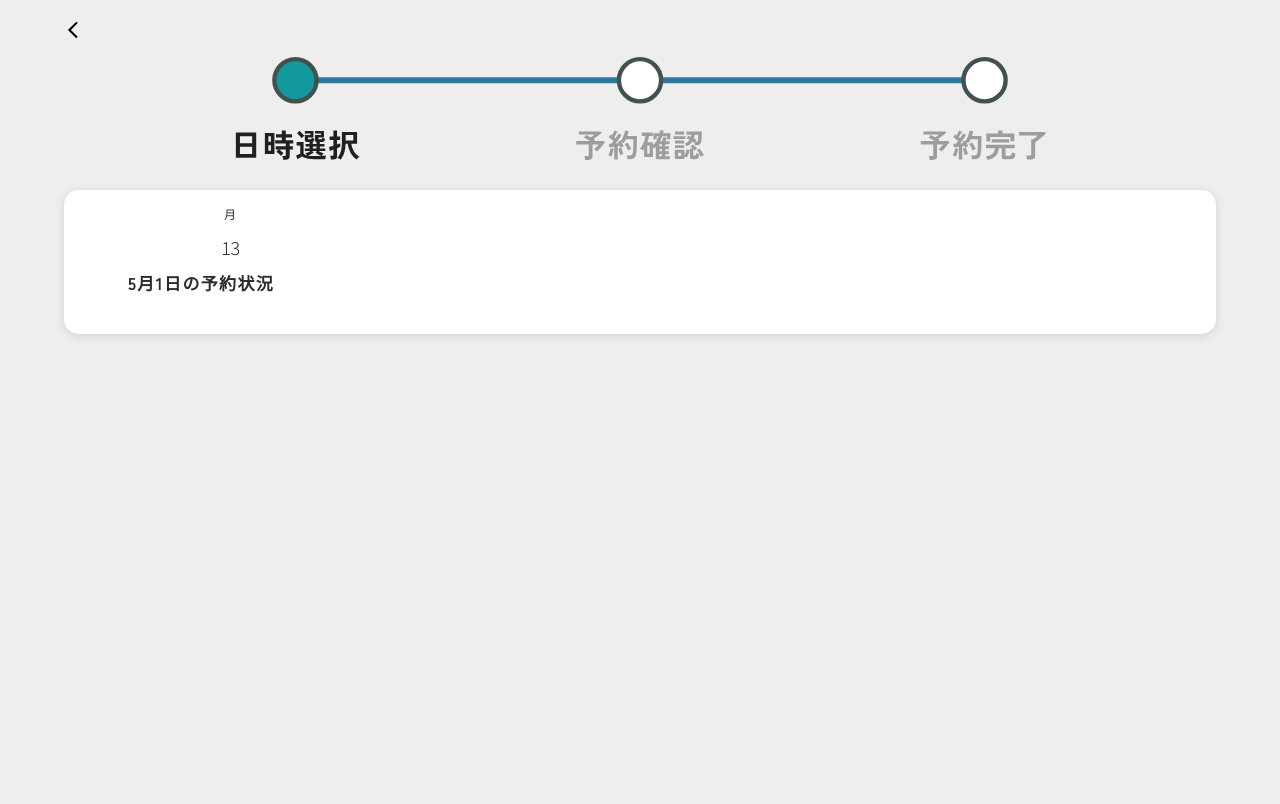
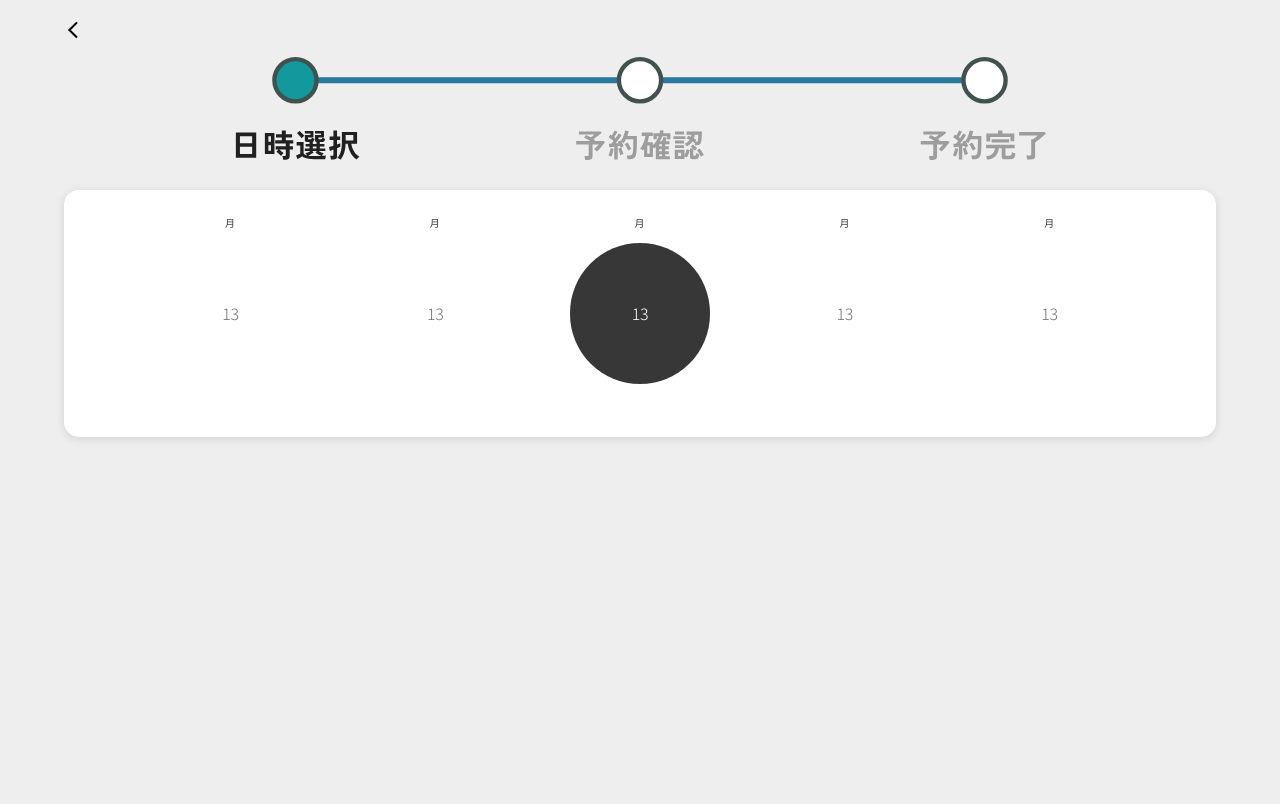
Before and after one commit to koppepan3/booking, a PHP site: page /details.php?date=1 in a window 1280 px wide. Shown: the part 46-850 px from the top of the page. Run offline with PHP 8.4, Linux system fonts and the light colour scheme; the visitor is signed in with stand-in values (Sample User, id 1); data that the repository does not hold is empty.

Commit message:
[開発版]デザイン微調整

```diff
--- a/details.css
+++ b/details.css
@@ -28,35 +28,65 @@
 }
 
 #dates_selector{
-    width: 20%;
+    width: 100%;
     text-align: center;
-    margin: 0 0 10px;
+    margin: 0 0 35px;
+    display: flex;
+}
+
+.date_select{
+    width:20%;
+    text-align: center;
 }
 
 .date_select h4{
     font-family: 'Noto Sans JP';
     font-style: normal;
     font-weight: 300;
-    font-size: 12px;
+    font-size: 10px;
     line-height: 100%;
     letter-spacing: 0.08em;
-    color: #2A2A2A;
-    margin:0;
+    color: #373737;
+    margin:10px 0 0;
+}
+
+.date_holder{
+    height: 11vw;
+    width: 11vw;
+    border-radius: 100px;
+    border: none;
+    margin: 15px 2.5vw 0;
+    position: relative;
+}
+
+.date_select_today{
+    .date_holder{
+        background-color:#373737;
+    }
+
+    h3{
+        color: white !important;
+    }
 }
 
 .date_select h3{
     font-family: 'Noto Sans JP';
     font-style: normal;
     font-weight: 300;
-    font-size: 18px;
+    font-size: 16px;
     line-height: 100%;
     letter-spacing: -0.02em;
-    color: #2A2A2A;
-    margin:18px 0;
+    color: #737373;
+    position: absolute;
+    top: 5.5vw;
+    left: 5.5vw;
+    transform: translate(-50%,-50%);
+    text-align: center;
+    margin: 0;
 }
 
 .ticket{
-    border-top: 1.5px #969696 solid;
+    border-top: 1px #b5b5b5 solid;
     position: relative;
     height: 74px;
     margin: 0px;
@@ -65,7 +95,7 @@
 
 .ticket_left{
     position: absolute;
-    left: 10px;
+    left: 15px;
     top: 37px;
     transform: translateY(-50%);
 }
@@ -93,7 +123,7 @@
     font-family: 'Noto Sans JP';
     font-style: normal;
     font-weight: 700;
-    font-size: 15px;
+    font-size: 14px;
     line-height: 100%;
     letter-spacing: 0.08em;
     color: #11999E;
--- a/details.php
+++ b/details.php
@@ -48,8 +48,13 @@ if($date == 32){
             <a href="index.php"><h1 id="backToTop"></h1></a>
             <img id="statusBar" src="file/statusBar_1.svg">
             <div class="content"id="content_1">
-                <div id="dates_selector"><div class="date_select"><h4>月</h4><h3>13</h3></div></div>
-                <h1><?php echo $MonthDate; ?>の予約状況</h1>
+                <div id="dates_selector">
+                    <div class="date_select"><h4>月</h4><div class="date_holder"><h3>13</h3></div></div>
+                    <div class="date_select"><h4>月</h4><div class="date_holder"><h3>13</h3></div></div>
+                    <div class="date_select date_select_today"><h4>月</h4><div class="date_holder"><h3>13</h3></div></div>
+                    <div class="date_select"><h4>月</h4><div class="date_holder"><h3>13</h3></div></div>
+                    <div class="date_select"><h4>月</h4><div class="date_holder"><h3>13</h3></div></div>
+                </div>
                 <div id="ticket_list">
                 </div>
             </div>
--- a/loginform.php
+++ b/loginform.php
@@ -4,7 +4,6 @@ if (isset($_SESSION['user_id'])) {//ログインしているとき
     header("Location:index.php");
 } else {//ログインしていない時
 }
-include('dbconnect.php');
 ?>
 <!DOCTYPE html>
 <html>
@@ -28,13 +27,12 @@ include('dbconnect.php');
                 <a href="index.php"><h1>駐輪場予約サイト</h1></a>
         </header>
         <div id="contents">
-            <div class="content1">
+            <div class="content">
                 <h1>予約システムログイン</h1>
                 <form action="login.php" method="post">
                     <div id="select_holder" class="holder">
-
                         <label>
-                            HR・部活<?php echo "sfdsdf";?>
+                            HR・部活
                             <select name="user" required>
                                 <option value="2">11HR</option>
                                 <option value="3">12HR</option>
```
